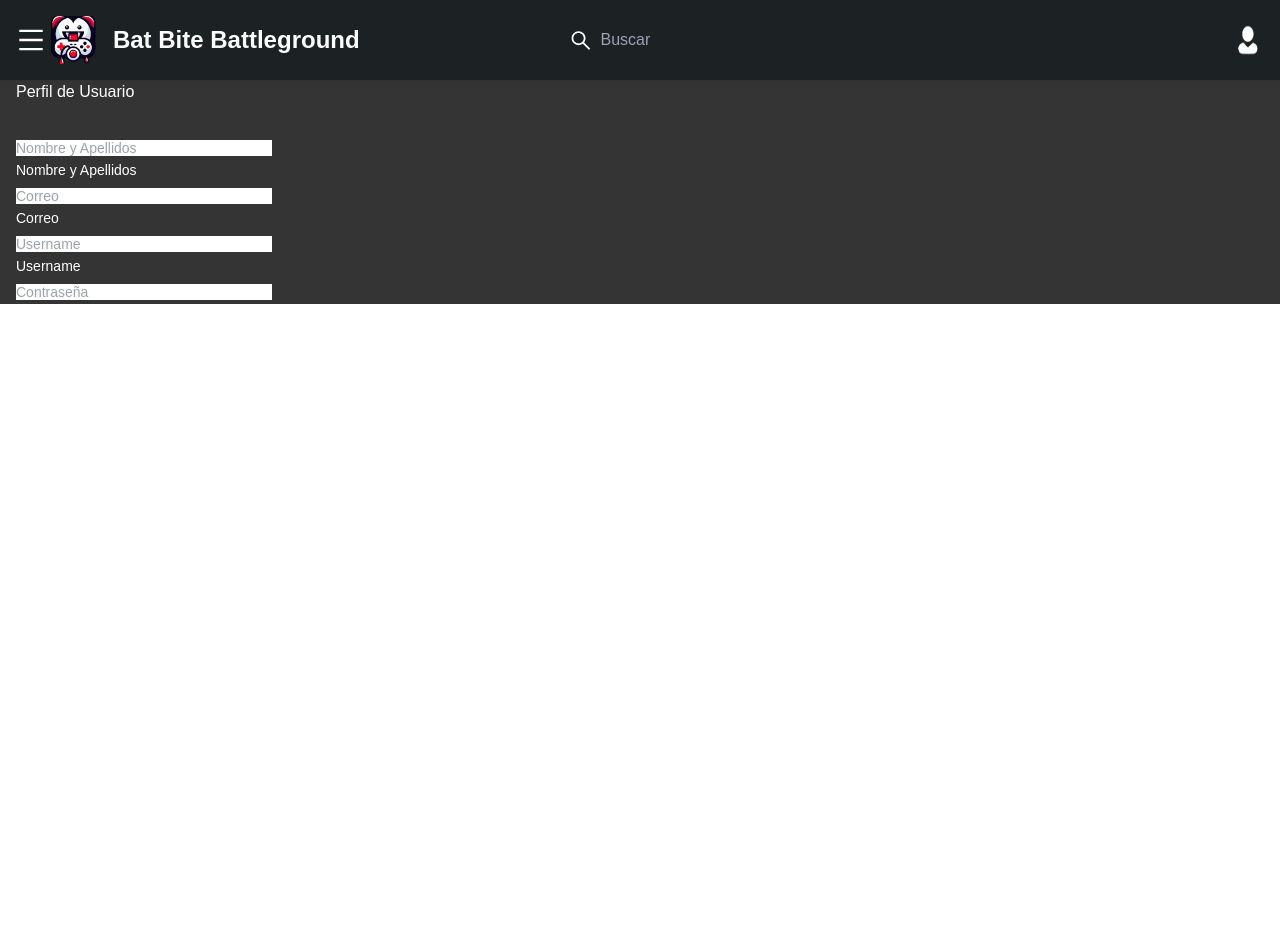
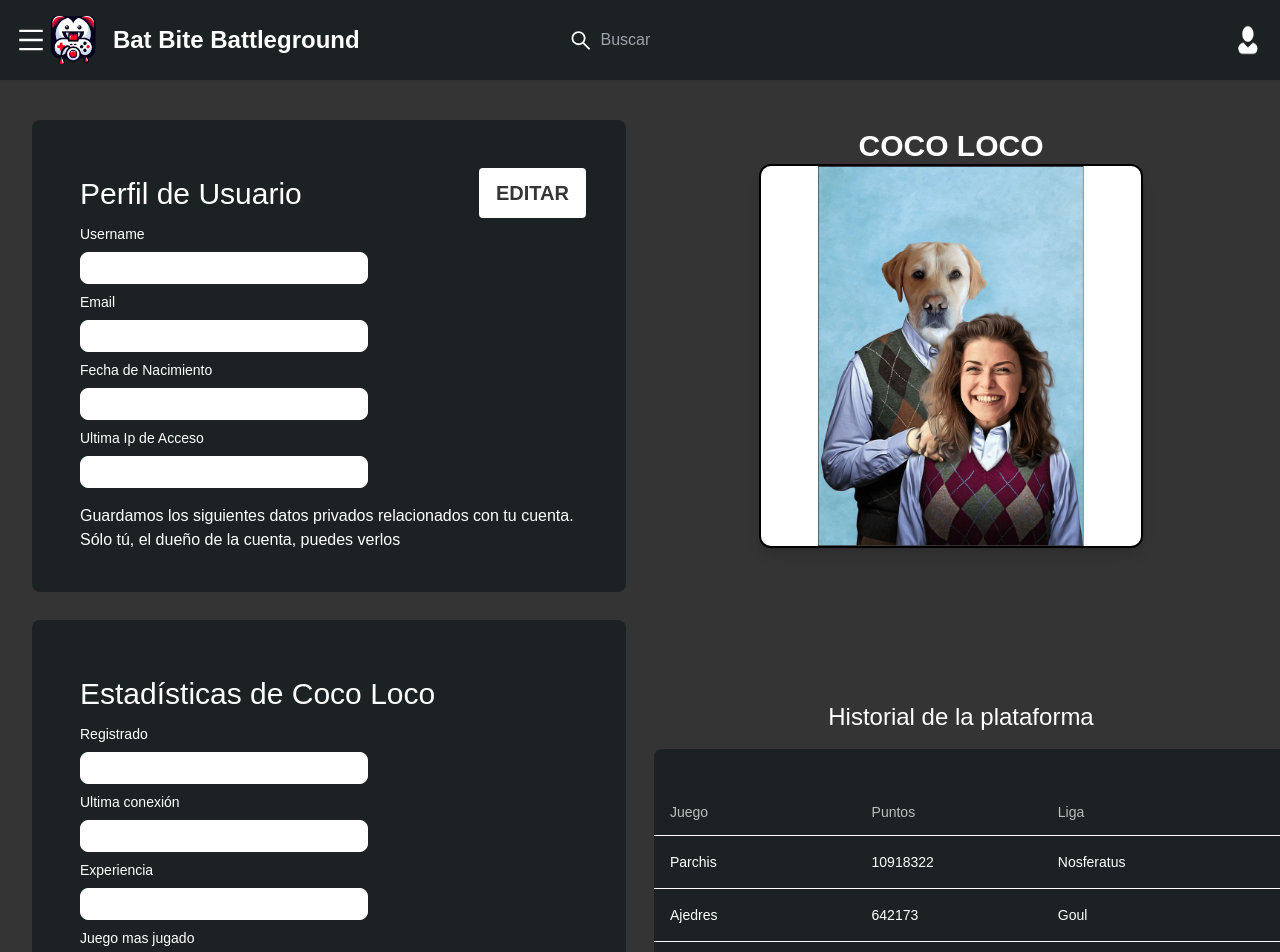
Before and after one commit to mariacornejor/PIISproject, a React (Vite) app: page /profile in a window 1280 px wide. Shown: the top 952 px of the page. Before the commit the page ends 800 px from the top, so only its background shows below. Built offline with nearby package versions, Linux system fonts and the light colour scheme.

Commit message:
Perfil sin logros ni estilo

```diff
--- a/src/pages/components/Profile.tsx
+++ b/src/pages/components/Profile.tsx
@@ -1,37 +1,202 @@
 import "react-multi-carousel/lib/styles.css";
 import Navbar from "../../ui/components/Navbar";
-import { Input } from "@material-tailwind/react";
+import Input from "../../ui/components/Input";
+import { Link } from "react-router-dom";
+import foto from "../../assets/images/perroHuman.webp";
+import { Typography } from "@material-tailwind/react";
 
 function Profile() {
+  const TABLE_HEAD = ["Juego", "Puntos", "Liga"];
+
+  const TABLE_ROWS = [
+    {
+      juego: "Parchis",
+      puntos: "10918322",
+      liga: "Nosferatus",
+    },
+    {
+      juego: "Ajedres",
+      puntos: "642173",
+      liga: "Goul",
+    },
+    {
+      juego: "Tic Tac Toe",
+      puntos: "1844327",
+      liga: "Barón",
+    },
+    {
+      juego: "Snow Fight",
+      puntos: "15",
+      liga: "Vampiro Menor",
+    },
+  ];
   return (
     <div className="background bg-background">
       <Navbar />
-      <div className="px-4 flex w-72 flex-col gap-6 text-white">
-        <h1 className="h-8">Perfil de Usuario</h1>
-        <Input
-          variant="static"
-          label="Nombre y Apellidos"
-          placeholder="Nombre y Apellidos"
-          crossOrigin=""
-        />
-        <Input
-          variant="static"
-          label="Correo"
-          placeholder="Correo"
-          crossOrigin=""
-        />
-        <Input
-          variant="static"
-          label="Username"
-          placeholder="Username"
-          crossOrigin=""
-        />
-        <Input
-          variant="static"
-          label="Contraseña"
-          placeholder="Contraseña"
-          crossOrigin=""
-        />
+      <div className="grid gap-1 mb-1 md:grid-cols-2">
+        {/** Parte de la info privada */}
+        <div className="relative py-10 m-3 mt-10 ml-8 bg-leaderboard rounded-lg content-center">
+          <h1 className="h-8 text-3xl px-12 flex max-w-50 flex-col my-4 text-white">
+            Perfil de Usuario
+          </h1>
+          <button className="absolute top-12 left-13 right-10 z-20 rounded border-2 border-white bg-white py-2 text-center font-mono font-black uppercase text-neutral-800 backdrop-blur transition-colors hover:bg-white/30 hover:text-white">
+            <Link to="/edit" className="block w-full text-background h-full">
+              Editar
+            </Link>
+          </button>
+          <div className="px-12 flex max-w-96 flex-col gap-2 text-white">
+            <Input
+              titulo="Username"
+              valorPredefinido="Coco loco"
+              blocked={true}
+            ></Input>
+            <Input
+              titulo="Email"
+              valorPredefinido="cocoloco@gmail.com"
+              blocked={true}
+            ></Input>
+            <Input
+              titulo="Fecha de Nacimiento"
+              valorPredefinido="23/05/1995"
+              blocked={true}
+            ></Input>
+            <Input
+              titulo="Ultima Ip de Acceso"
+              valorPredefinido="196.168.0.10"
+              blocked={true}
+            ></Input>
+          </div>
+          <p className="text-white h-8  px-12 flex max-w-50 flex-col my-4">
+            Guardamos los siguientes datos privados relacionados con tu cuenta.
+            <br />
+            Sólo tú, el dueño de la cuenta, puedes verlos
+          </p>
+        </div>
+
+        {/** Parte de la imagen */}
+        <div className="relative py-10 m-3 mt-10 mr-8 rounded-lg items-center flex justify-center">
+          <h3 className="px-12 h-8 text-3xl absolute top-0 left-0 right-0 text-white text-center py-2 text-gray-900 font-semibold">
+            COCO LOCO
+          </h3>
+          <div className="w-96 h-96 overflow-hidden rounded-xl border-2 border-gray-300 shadow-lg relative">
+            <img src={foto} alt="" className="w-full h-auto" />
+          </div>
+        </div>
+        {/** Parte de las estadisticas */}
+        <div className="relative py-10 m-3 ml-8 bg-leaderboard rounded-lg content-center">
+          <h1 className="h-8 text-3xl px-12 flex max-w-50 flex-col my-4 text-white">
+            Estadísticas de Coco Loco
+          </h1>
+          <div className="px-12 flex max-w-96 flex-col gap-2 text-white">
+            <Input
+              titulo="Registrado"
+              valorPredefinido="hace 9 años"
+              blocked={true}
+            ></Input>
+            <Input
+              titulo="Ultima conexión"
+              valorPredefinido="hace 1 minuto"
+              blocked={true}
+            ></Input>
+            <Input
+              titulo="Experiencia"
+              valorPredefinido="74739 XP"
+              blocked={true}
+            ></Input>
+            <Input
+              titulo="Juego mas jugado"
+              valorPredefinido="Parchis"
+              blocked={true}
+            ></Input>
+            <Input
+              titulo="Liga mas alta"
+              valorPredefinido="Amateur"
+              blocked={true}
+            ></Input>
+            <Input titulo="Amigos" valorPredefinido="25" blocked={true}></Input>
+          </div>
+        </div>
+
+        {/** Parte del historial de plataforma */}
+        <div className="content-center text-center">
+          <h1 className="text-2xl px-12 flex max-w-50 flex-col my-4 text-white align-middle">
+            Historial de la plataforma
+          </h1>
+          <div className=" w-full overflow-scroll text-white relative  py-10 m-3 mr-8 bg-leaderboard rounded-lg content-center">
+            <table className="w-full min-w-max table-auto text-left">
+              <thead>
+                <tr>
+                  {TABLE_HEAD.map((head) => (
+                    <th
+                      key={head}
+                      className="border-b border-blue-gray-100 bg-blue-gray-50 p-4"
+                    >
+                      <Typography
+                        variant="small"
+                        color="blue-gray"
+                        className="font-normal leading-none opacity-70"
+                        placeholder={""}
+                      >
+                        {head}
+                      </Typography>
+                    </th>
+                  ))}
+                </tr>
+              </thead>
+              <tbody>
+                {TABLE_ROWS.map(({ juego, puntos, liga }, index) => {
+                  const isLast = index === TABLE_ROWS.length - 1;
+                  const classes = isLast
+                    ? "p-4"
+                    : "p-4 border-b border-blue-gray-50";
+
+                  return (
+                    <tr key={juego}>
+                      <td className={classes}>
+                        <Typography
+                          variant="small"
+                          color="blue-gray"
+                          className="font-normal"
+                          placeholder={""}
+                        >
+                          {juego}
+                        </Typography>
+                      </td>
+                      <td className={classes}>
+                        <Typography
+                          variant="small"
+                          color="blue-gray"
+                          className="font-normal"
+                          placeholder={""}
+                        >
+                          {puntos}
+                        </Typography>
+                      </td>
+                      <td className={classes}>
+                        <Typography
+                          variant="small"
+                          color="blue-gray"
+                          className="font-normal"
+                          placeholder={""}
+                        >
+                          {liga}
+                        </Typography>
+                      </td>
+                    </tr>
+                  );
+                })}
+              </tbody>
+            </table>
+          </div>
+        </div>
+
+        {/** Parte del historial de plataforma */}
+        <div className="content-center text-center">
+          <h1 className="text-2xl px-12 flex max-w-50 flex-col my-4 text-white align-middle">
+            Logros
+          </h1>
+          <div className=" w-full overflow-scroll text-white relative  py-10 m-3 mr-8 bg-leaderboard rounded-lg content-center"></div>
+        </div>
       </div>
     </div>
   );
--- /dev/null
+++ b/src/ui/components/Input.tsx
@@ -0,0 +1,29 @@
+function Input(props: Props) {
+  const isBlocked = props.blocked !== undefined ? props.blocked : false;
+  return (
+    <div>
+      <label
+        htmlFor="first_name"
+        className="block mb-2 text-sm font-medium text-gray-900 dark:text-white"
+      >
+        {props.titulo}
+      </label>
+      <input
+        type="text"
+        id="first_name"
+        className="h-8 w-68 bg-gray-50 border border-gray-300 text-gray-900 text-sm rounded-lg focus:ring-blue-500 focus:border-blue-500 block w-full p-2.5 dark:bg-gray-700 dark:border-gray-600 dark:placeholder-gray-400 dark:text-background dark:focus:ring-blue-500 dark:focus:border-blue-500"
+        placeholder={props.titulo}
+        defaultValue={props.valorPredefinido} // Aquí establecemos el valor predefinido
+        readOnly={isBlocked}
+        required
+      />
+    </div>
+  );
+}
+type Props = {
+  titulo: string;
+  valorPredefinido: string;
+  blocked?: boolean;
+};
+
+export default Input;
```
Also changed, not shown: src/assets/images/perroHuman.webp (added).
